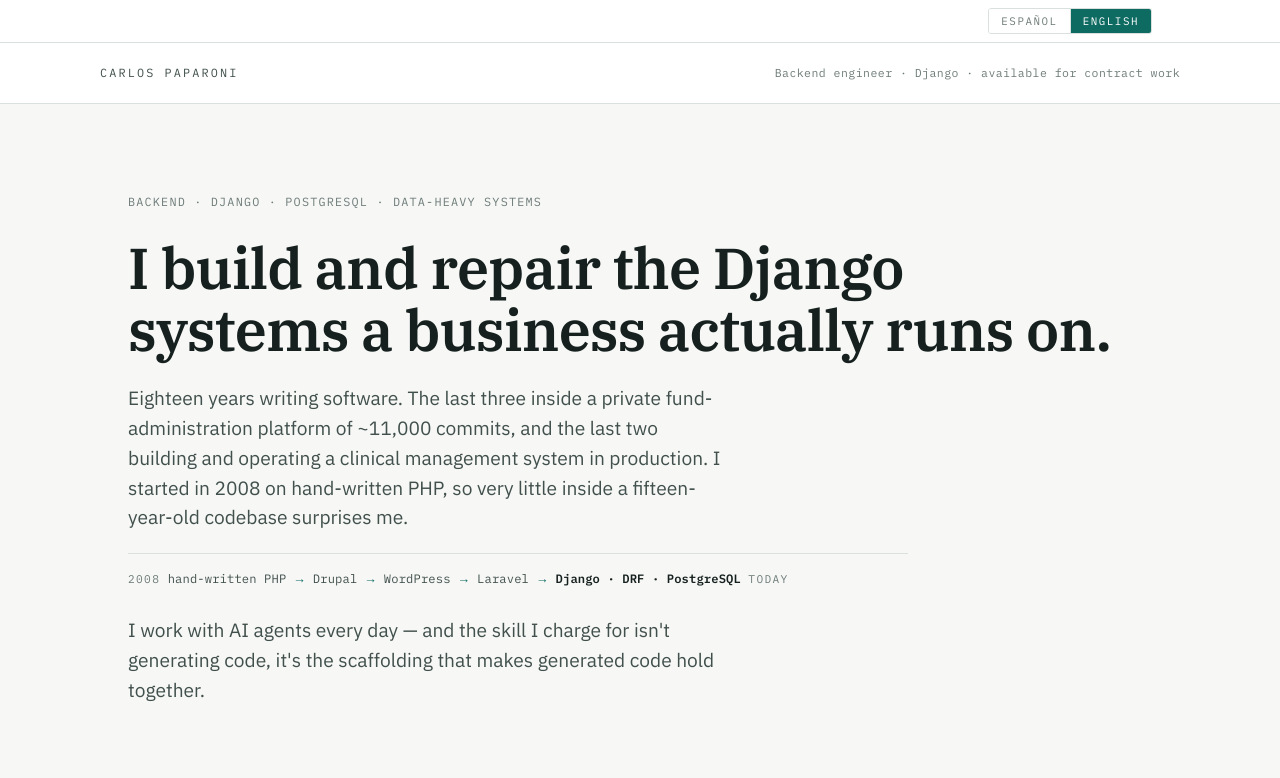
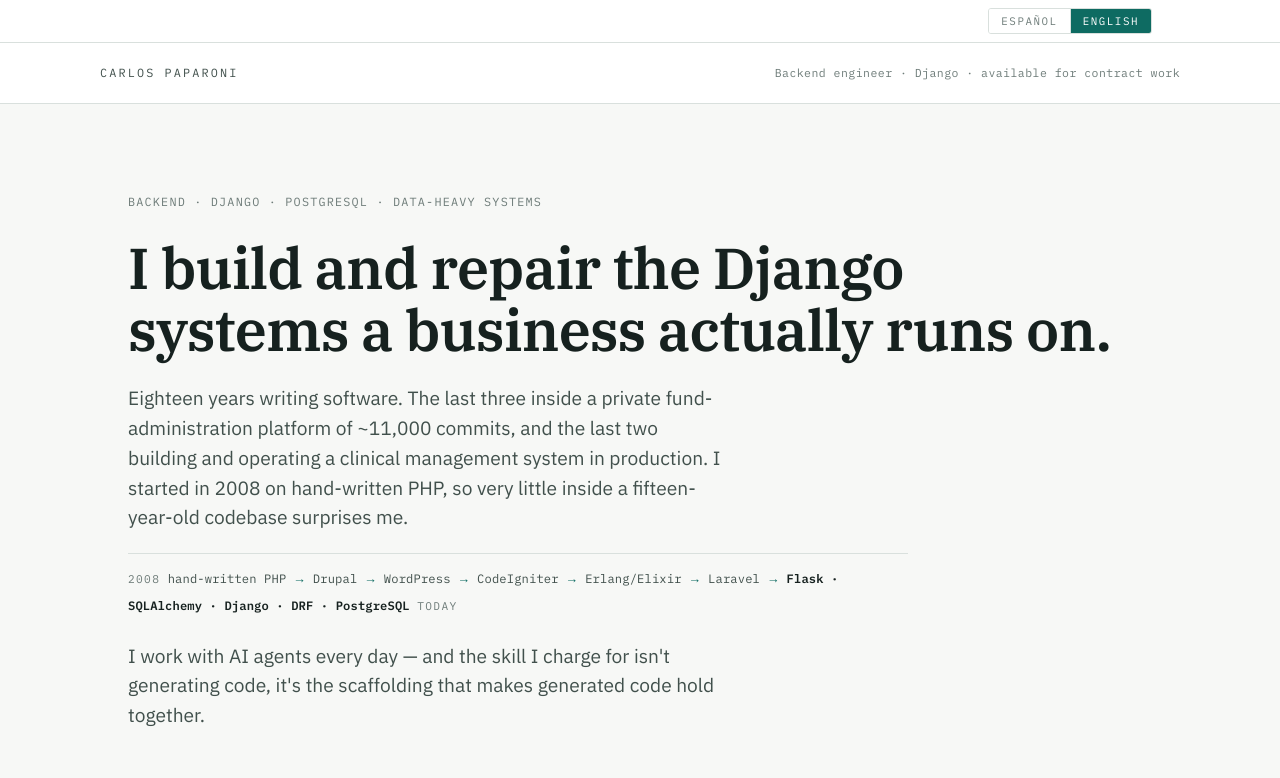
Before and after one commit to kenshin23/carlos.assemblercoding.com, a plain HTML site: page index.html in a window 1280 px wide. Shown: the top 778 px of the page. Drawn offline with Linux system fonts and the light colour scheme.

Commit message:
Update trajectory descriptions in index.html

```diff
--- a/index.html
+++ b/index.html
@@ -235,7 +235,7 @@ footer .mono{font-family:"IBM Plex Mono",monospace; font-size:.72rem; letter-spa
     <div class="byline">Backend · Django · PostgreSQL · datos intensivos</div>
     <h1>Construyo y reparo los sistemas Django que sostienen un negocio.</h1>
     <p class="lede col">Dieciocho años escribiendo software. Los últimos tres dentro de una plataforma privada de administración de fondos de ~11.000 commits, y los últimos dos construyendo y operando un sistema de gestión clínica en producción. Empecé en 2008 con sitios en PHP, así que muy poco de lo que hay dentro de una base de código de quince años me sorprende.</p>
-    <p class="trajectory col"><span>2008</span> PHP a mano <span class="arrow">→</span> Drupal <span class="arrow">→</span> WordPress <span class="arrow">→</span> Laravel <span class="arrow">→</span> <b>Django · DRF · PostgreSQL</b> <span>hoy</span></p>
+    <p class="trajectory col"><span>2008</span> PHP a mano <span class="arrow">→</span> Drupal <span class="arrow">→</span> WordPress <span class="arrow">→</span> CodeIgniter <span class="arrow">→</span> Erlang/Elixir <span class="arrow">→</span> Laravel <span class="arrow">→</span> <b>Flask · SQLAlchemy · Django · DRF · PostgreSQL</b> <span>hoy</span></p>
     <p class="lede col" style="margin-top:22px">Trabajo con agentes de IA todos los días — y la habilidad que cobro no es generar código, sino el andamiaje que hace que ese código se sostenga.</p>
   </div>
 
@@ -348,7 +348,7 @@ footer .mono{font-family:"IBM Plex Mono",monospace; font-size:.72rem; letter-spa
     <div class="byline">Backend · Django · PostgreSQL · data-heavy systems</div>
     <h1>I build and repair the Django systems a business actually runs on.</h1>
     <p class="lede col">Eighteen years writing software. The last three inside a private fund-administration platform of ~11,000 commits, and the last two building and operating a clinical management system in production. I started in 2008 on hand-written PHP, so very little inside a fifteen-year-old codebase surprises me.</p>
-    <p class="trajectory col"><span>2008</span> hand-written PHP <span class="arrow">→</span> Drupal <span class="arrow">→</span> WordPress <span class="arrow">→</span> Laravel <span class="arrow">→</span> <b>Django · DRF · PostgreSQL</b> <span>today</span></p>
+    <p class="trajectory col"><span>2008</span> hand-written PHP <span class="arrow">→</span> Drupal <span class="arrow">→</span> WordPress <span class="arrow">→</span> CodeIgniter <span class="arrow">→</span> Erlang/Elixir <span class="arrow">→</span> Laravel <span class="arrow">→</span> <b>Flask · SQLAlchemy · Django · DRF · PostgreSQL</b> <span>today</span></p>
     <p class="lede col" style="margin-top:22px">I work with AI agents every day — and the skill I charge for isn't generating code, it's the scaffolding that makes generated code hold together.</p>
   </div>
 
```
